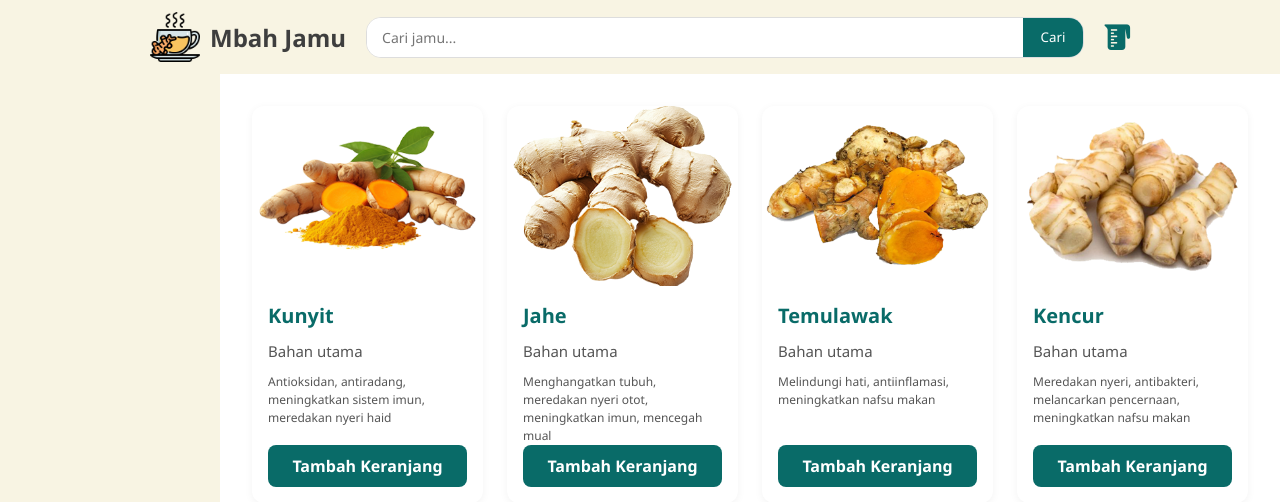
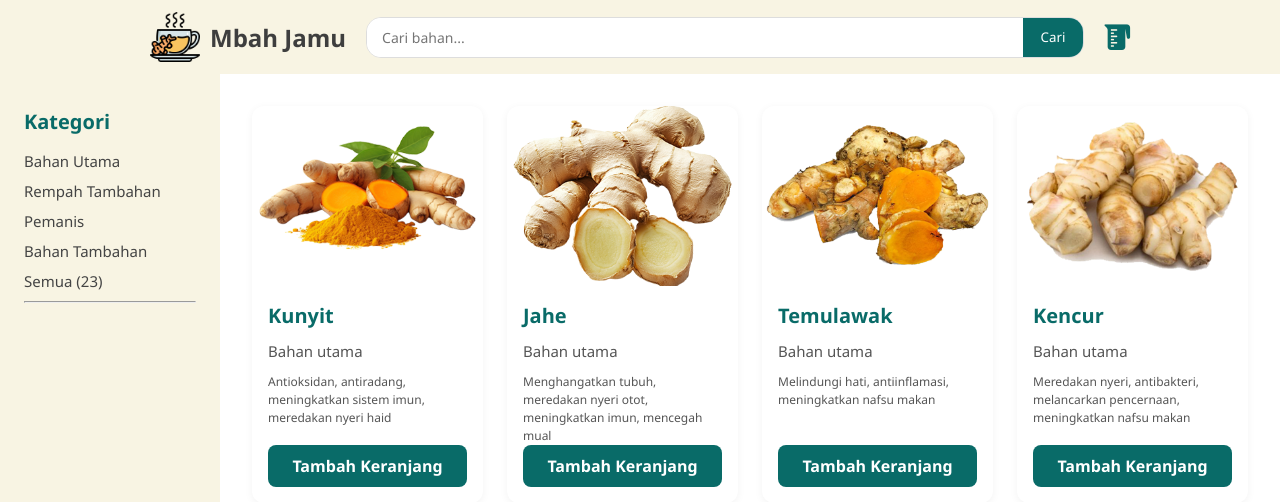
Before and after one commit to adamwahyuh/jamushop, a PHP site: page / in a window 1280 px wide. Shown: the top 502 px of the page. Run offline with PHP 8.4, Linux system fonts and the light colour scheme; data comes from the database, SQL or seed files in the repository.

Commit message:
Applying Search to the index

```diff
--- a/asset/css/index.css
+++ b/asset/css/index.css
@@ -23,9 +23,10 @@ main {
   background-color: var(--primary-color);
   padding: 24px;
   position: sticky;
-  top: 0;
 }
-
+.sidebar .category{
+  margin-top: 10px;
+}
 .sidebar h2 {
   font-size: 20px;
   color: var(--secondary-color);
@@ -51,3 +52,8 @@ main {
   padding: 32px;
 
 }
+
+.not-found {
+  margin: 50px;
+  font-size: 50px;
+}
--- a/backend/worker.php
+++ b/backend/worker.php
@@ -51,9 +51,11 @@ class TableBahan{
     }
     function search($search){
         global $kon;
-        $stmt = $kon->prepare('SELECT * FROM bahan WHERE nama = :search OR jenis = :search ORDER BY id ASC');
+        $stmt = $kon->prepare('SELECT * FROM bahan WHERE nama LIKE :search OR jenis LIKE :search ORDER BY id ASC');
+        $search = "%$search%";
         $stmt->bindParam(':search', $search);
         $stmt->execute();
+        return $stmt->fetchAll(PDO::FETCH_ASSOC);
     }
 }
 class TableKeranjang{
--- a/index.php
+++ b/index.php
@@ -2,7 +2,12 @@
 $namaToko = "Mbah Jamu";
 include("backend/koneksi.php");
 
+$search = $_GET['search'] ?? '';
+if ($search !== ''){
+    $listBahan = $bahan->search($search);
+}else{
     $listBahan = $bahan->fetchAllBahan();
+}
 
 ?>
 
@@ -28,8 +33,8 @@ $listBahan = $bahan->fetchAllBahan();
             </div>
 
             <div class="search-container">
-                <form action="/" method="post" class="search">
-                    <input type="text" name="search" id="search" placeholder="Cari jamu...">
+                <form action="/" method="get" class="search">
+                    <input type="text" name="search" id="search" placeholder="Cari bahan...">
                     <button type="submit">Cari</button>
                 </form>
             </div>
@@ -41,10 +46,19 @@ $listBahan = $bahan->fetchAllBahan();
     </header>
 
     <main>
+        <div class="sidebar">
+            <div class="category">
+                <h2>Kategori</h2>
+                <a href="?search=bahan+utama">Bahan Utama</a>
+                <a href="?search=rempah+tambahan">Rempah Tambahan</a>
+                <a href="?search=pemanis">Pemanis</a>
+                <a href="?search=bahan+tambahan">Bahan Tambahan</a>
+                <a href="?search=">Semua (<?= count($listBahan) ?>)</a>
+                <hr>
+            </div>
+        </div>
+
     <?php if (!empty($listBahan)): ?>
-        <div class="sidebar">
-
-        </div>
         <div class="content">
             <div class="card-grid">
                 <?php foreach ($listBahan as $b): ?>
@@ -59,6 +73,8 @@ $listBahan = $bahan->fetchAllBahan();
                 </div>
                 <?php endforeach; ?>
             </div>
+            <?php else: ?>
+                <p class="not-found">Bahan Tidak Ada</p>
             </div>
             <?php endif; ?>
     </main>
```
Lines whose indentation alone changed are shown as unchanged.
